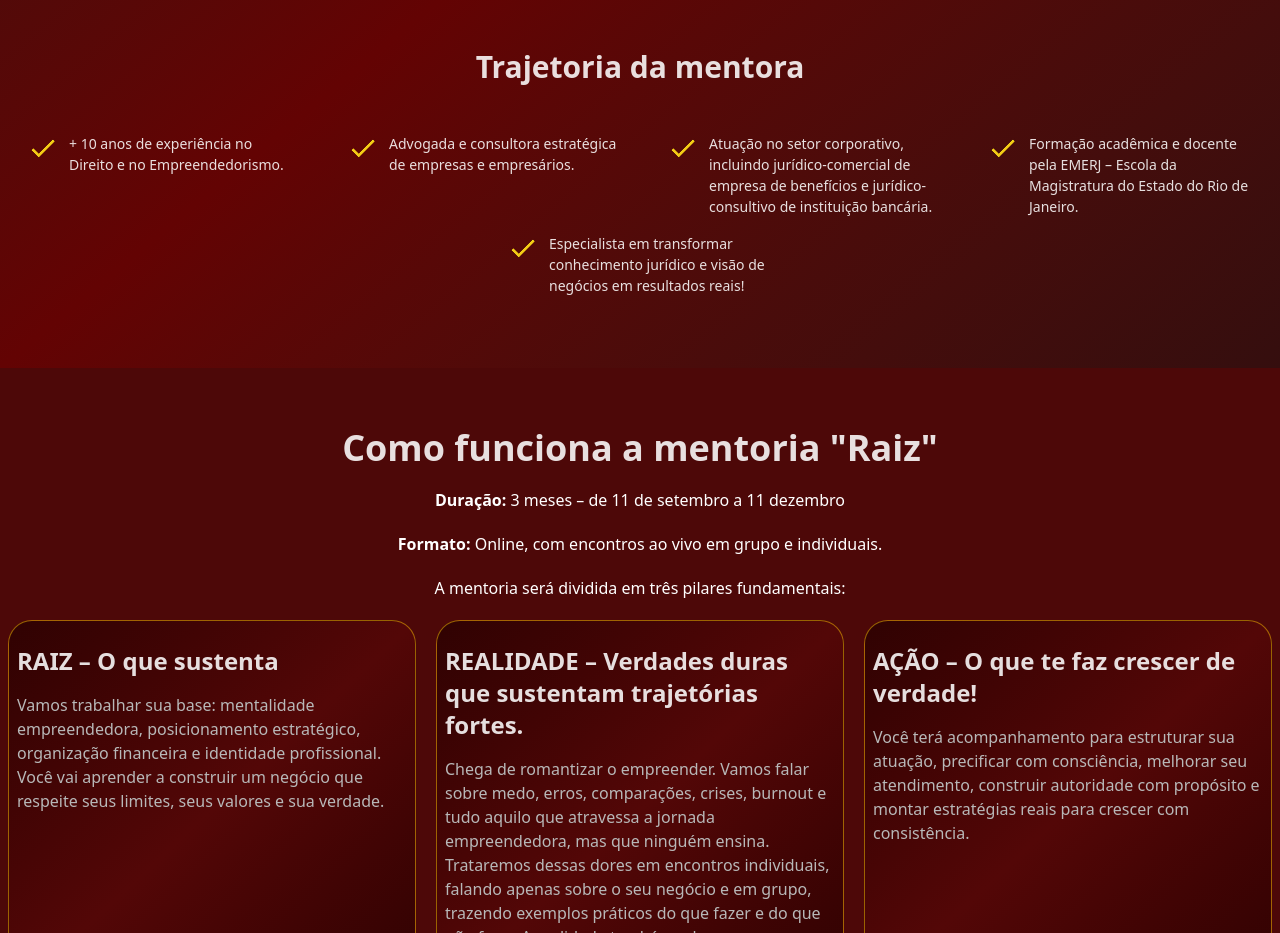
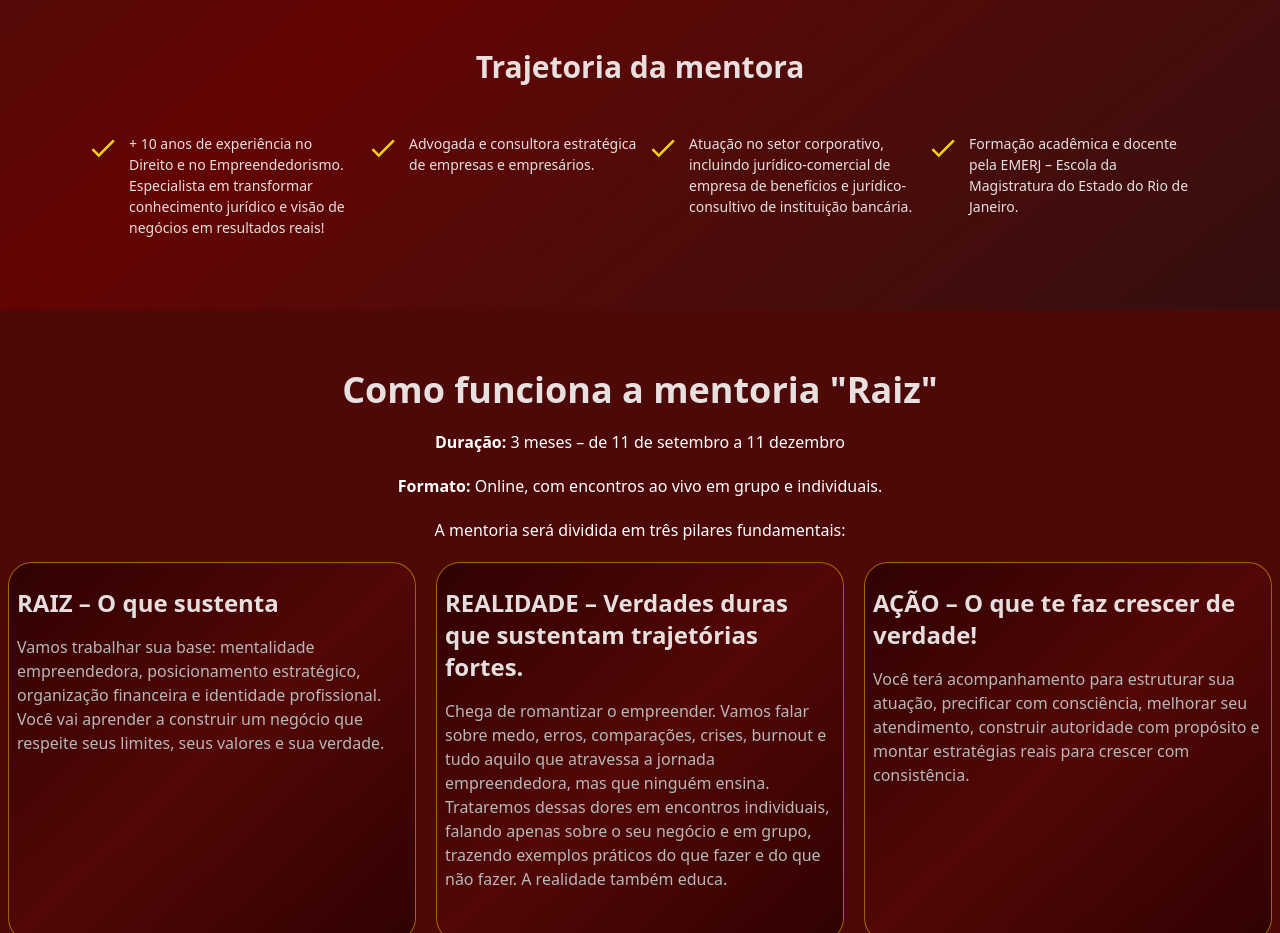
Before and after one commit to mentoriaraizz-hue/mentoriaRaiz, a React (Vite) app: page / in a window 1280 px wide. Shown: the part 2180-3113 px from the top of the page. Built offline with nearby package versions, Linux system fonts and the light colour scheme.

Commit message:
atualizações1

```diff
--- a/src/pages/Home.jsx
+++ b/src/pages/Home.jsx
@@ -200,7 +200,7 @@ export default function Home() {
                  <CardsMenores
               effect="fade-left"
               delay="850"
-              tiltle="+ 10 anos de experiência no Direito e no Empreendedorismo."/>
+              tiltle="+ 10 anos de experiência no Direito e no Empreendedorismo. Especialista em transformar conhecimento jurídico e visão de negócios em resultados reais!"/>
                <CardsMenores
               effect="fade-left"
               delay="850"
@@ -213,10 +213,7 @@ export default function Home() {
               effect="fade-left"
               delay="850"
               tiltle="Formação acadêmica e docente pela EMERJ – Escola da Magistratura do Estado do Rio de Janeiro."/>
-               <CardsMenores
-              effect="fade-left"
-              delay="850"
-              tiltle="Especialista em transformar conhecimento jurídico e visão de negócios em resultados reais!"/>
+
               </div>
          </div>
         </section>
```
